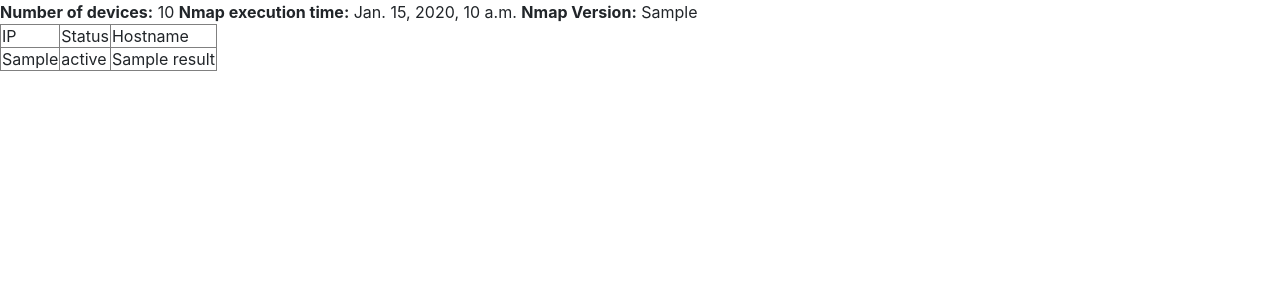
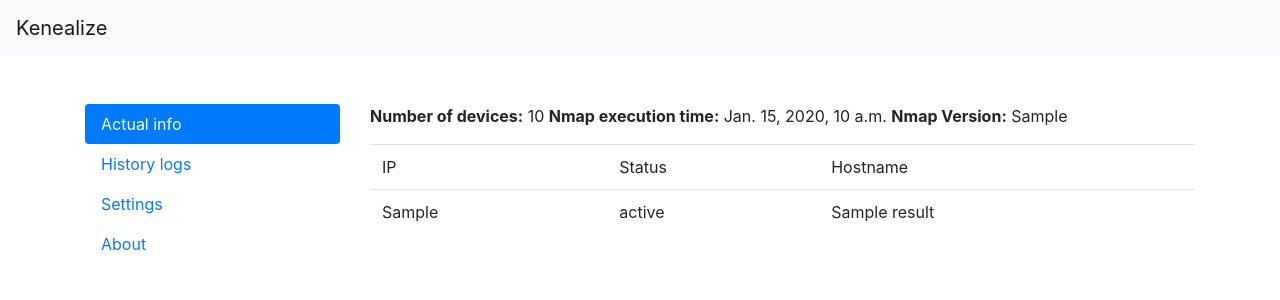
Before and after one commit to HoshiYamazaki/Kenealize, a Django app: template templates/index.html in a window 1280 px wide. Shown: the top 300 px of the page. Run offline with Django 3.2, Linux system fonts and the light colour scheme; the template is opened without the code that fills it: most values are stand-ins (such as "Sample title", 1, 10 or a date in 2020); some libraries are stand-ins or nearby versions.

Commit message:
Configure template, fix readme

```diff
--- a/templates/index.html
+++ b/templates/index.html
@@ -4,8 +4,24 @@
         <link rel="stylesheet" href="https://stackpath.bootstrapcdn.com/bootstrap/4.3.1/css/bootstrap.min.css" integrity="sha384-ggOyR0iXCbMQv3Xipma34MD+dH/1fQ784/j6cY/iJTQUOhcWr7x9JvoRxT2MZw1T" crossorigin="anonymous">
     </head>
     <body>
-        <div>
-            <b>Number of devices:</b>
+        <nav class="navbar navbar-light bg-light mb-5">
+            <a class="navbar-brand" href="#">Kenealize</a>
+        </nav>
+        <div class="container">
+            <div class="row">
+                <div class="col-3">
+                    <div class="nav flex-column nav-pills">
+                        <a class="nav-link active" id="pill-index" data-toggle="pill" href="#index" role="tab" aria-controls="pill-index" aria-selected="true">Actual info</a>
+                        <a class="nav-link" id="pill-history" data-toggle="pill" href="#history" role="tab" aria-controls="pill-history" aria-selected="false">History logs</a>
+                        <a class="nav-link" id="pill-settings" data-toggle="pill" href="#settings" role="tab" aria-controls="pill-settings" aria-selected="false">Settings</a>
+                        <a class="nav-link" id="pill-about" data-toggle="pill" href="#about" role="tab" aria-controls="pill-about" aria-selected="false">About</a>
+                    </div>
+                </div>
+
+                <div class="col-9">
+                    <div class="tab-content">
+                        <div class="tab-pane fade show active" id="index" role="tabpanel">
+                            <div class="mb-3"><b>Number of devices:</b>
                                 {{ host_amount }}
                                 <b>Nmap execution time:</b>
                                 {{ exec_time }}
@@ -13,8 +29,7 @@
                                 {{ nmap_ver }}
                             </div>
 
-        <div>
-            <table border="1">
+                            <table class="table">
                                 <tr>
                                     <td>IP</td>
                                     <td>Status</td>
@@ -30,6 +45,19 @@
                                 </tr>
                             </table>
                         </div>
+                        <div class="tab-pane fade show" id="history" role="tabpanel">
+                            Under construction.
+                        </div>
+                        <div class="tab-pane fade show" id="settings" role="tabpanel">
+                            Under construction.
+                        </div>
+                        <div class="tab-pane fade show" id="about" role="tabpanel">
+                            Kenealize is an networking tool written in Django/Python for home server purposes with automation of scanning.
+                        </div>
+                    </div>
+                </div>
+            </div>
+        </div>
 
         <script src="https://code.jquery.com/jquery-3.3.1.slim.min.js" integrity="sha384-q8i/X+965DzO0rT7abK41JStQIAqVgRVzpbzo5smXKp4YfRvH+8abtTE1Pi6jizo" crossorigin="anonymous"></script>
         <script src="https://cdnjs.cloudflare.com/ajax/libs/popper.js/1.14.7/umd/popper.min.js" integrity="sha384-UO2eT0CpHqdSJQ6hJty5KVphtPhzWj9WO1clHTMGa3JDZwrnQq4sF86dIHNDz0W1" crossorigin="anonymous"></script>
```
Also changed, not shown: README.md. Lines whose indentation alone changed are shown as unchanged.
